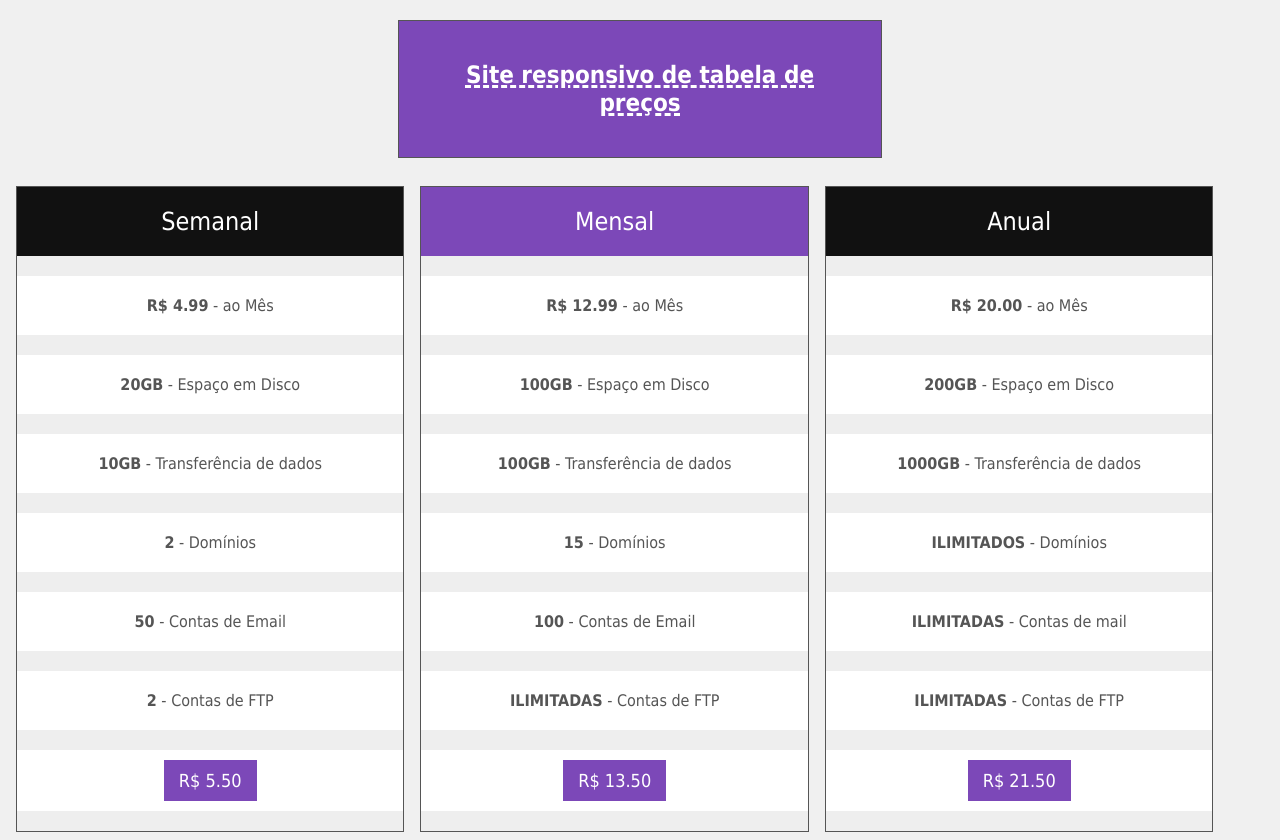
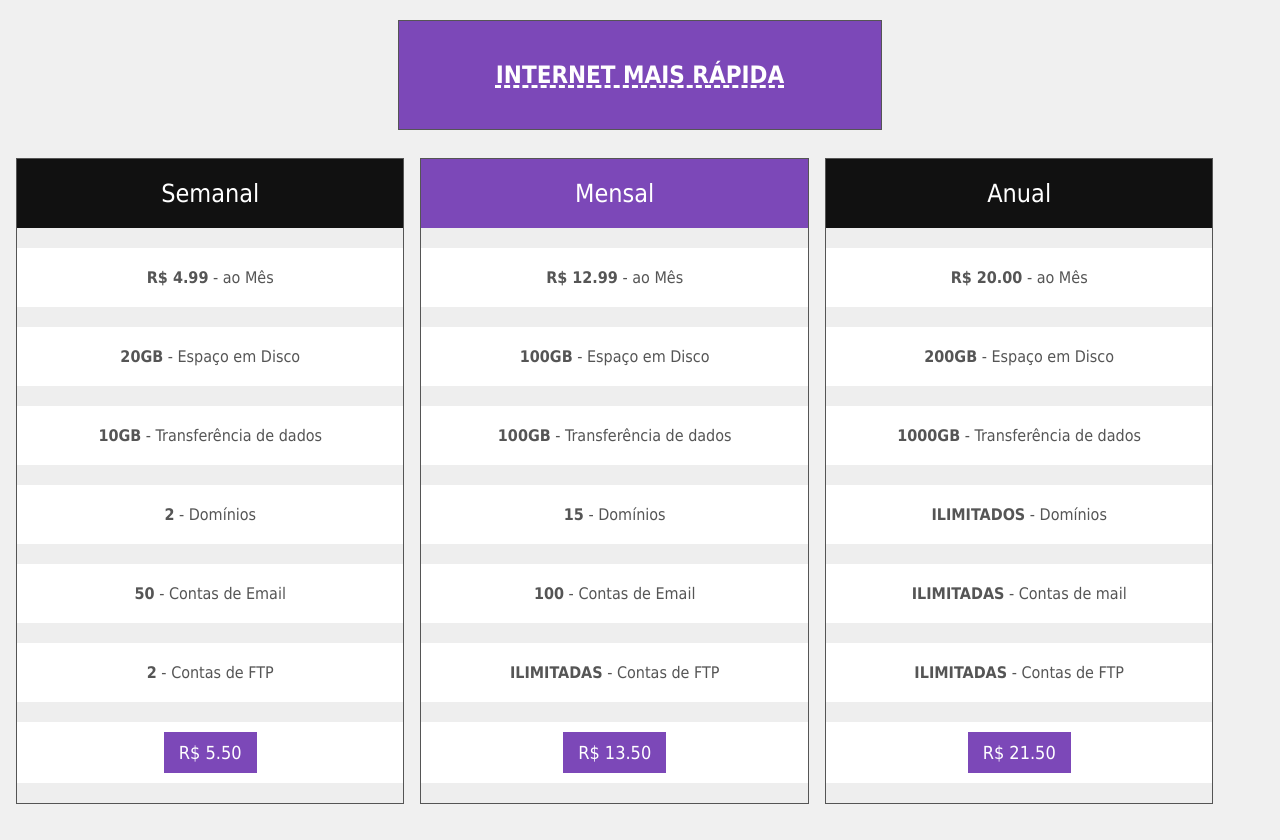
Before and after one commit to AlexGervasioNunes/DevWeb_2024_01, a plain HTML site: page CCS/MEDIA QUERY/cssMediaQuery.html in a window 1280 px wide. After the commit the page ends 812 px from the top, so only its background shows below. Drawn offline with Linux system fonts and the light colour scheme.

Commit message:
modified:   CCS/MEDIA QUERY/cssMediaQuery.html

```diff
--- a/CCS/MEDIA QUERY/cssMediaQuery.html
+++ b/CCS/MEDIA QUERY/cssMediaQuery.html
@@ -8,7 +8,7 @@
 </head>
 
 <body>
-    <h2>Site responsivo de tabela de preços</h2>
+    <h2>INTERNET MAIS RÁPIDA</h2>
     <div class="col">
         <ul class="price-box">
             <li class="header">Semanal <br></li>
```
